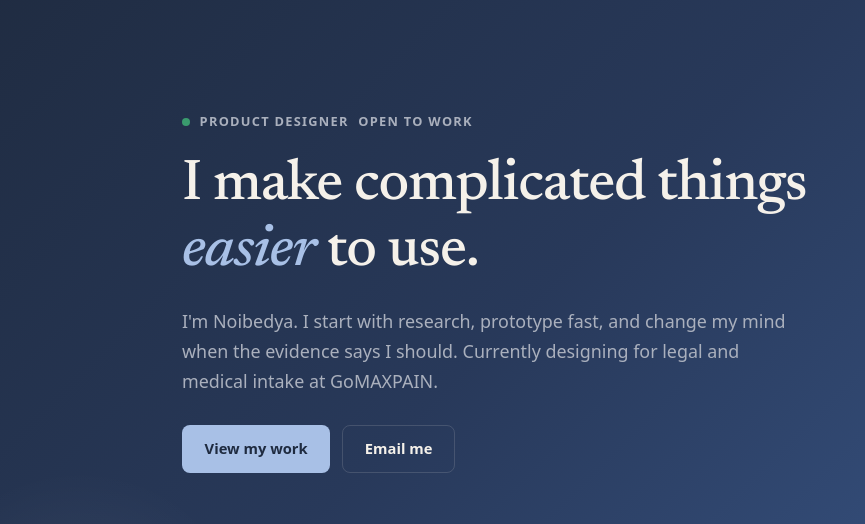
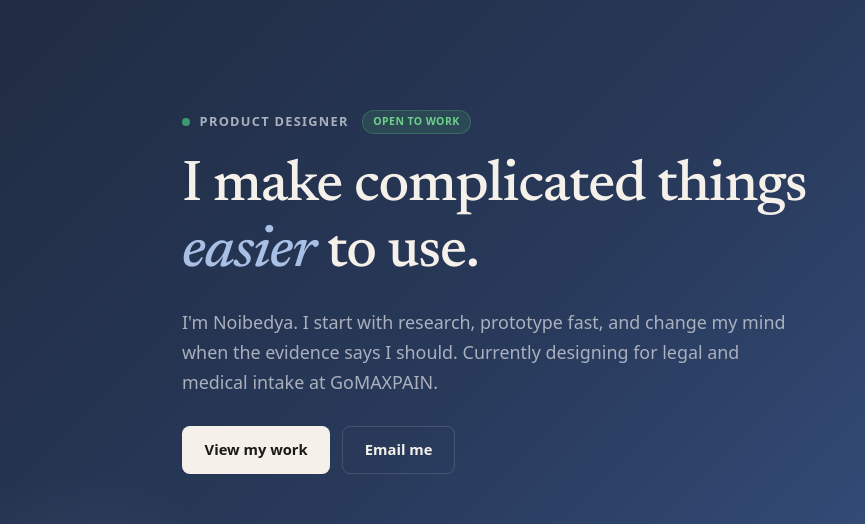
Before and after one commit to noibedya/portfolio, a website: page public/index.html in a window 1280 px wide. Shown: the part 141-665 px from the top of the page, 0-865 px from the left. Drawn offline with Linux system fonts and the light colour scheme.

Commit message:
Hero: cream primary CTA, otwbadge style

```diff
--- a/public/styles.css
+++ b/public/styles.css
@@ -62,7 +62,7 @@ header.site-nav { position: sticky; top: 0; z-index: 50; background: rgba(31, 43
 .dark { background: #1f2b40; color: var(--cream); }
 .dark .muted,.dark .hero-sub,.dark .contact-sub,.dark .hero-eyebrow { color: var(--cream-muted); }
 .dark .section-label,.dark h1 em { color: var(--accent-light); }
-.dark .btn-primary { background: var(--accent-light); color: #1f2b40; }
+.dark .btn-primary { background: var(--cream); color: var(--ink); }
 .dark .btn-primary:hover { background: var(--cream); color: var(--ink); }
 .dark .btn-ghost { color: var(--cream); border-color: var(--line-dark); }
 .dark .btn-ghost:hover { border-color: var(--cream); color: var(--cream); }
@@ -152,3 +152,16 @@ footer { border-top: 1px solid var(--line); padding: 2rem 0 2.5rem; }
 .next-project:hover { border-color: var(--accent); color: var(--ink); }
 .next-project .np-label { font-size: .74rem; font-weight: 700; letter-spacing: .09em; text-transform: uppercase; color: var(--muted); margin-bottom: .3rem; }
 .next-project .np-title { font-family: var(--serif); font-size: 1.35rem; font-weight: 600; }
+
+.otwbadge {
+  display: inline-block;
+  background: rgba(86,185,116,.15);
+  color: #6dd08a;
+  border: 1px solid rgba(86,185,116,.3);
+  padding: 2px 10px;
+  border-radius: 999px;
+  font-size: .82em;
+  font-weight: 600;
+  letter-spacing: .04em;
+  margin-left: 4px;
+}
```
